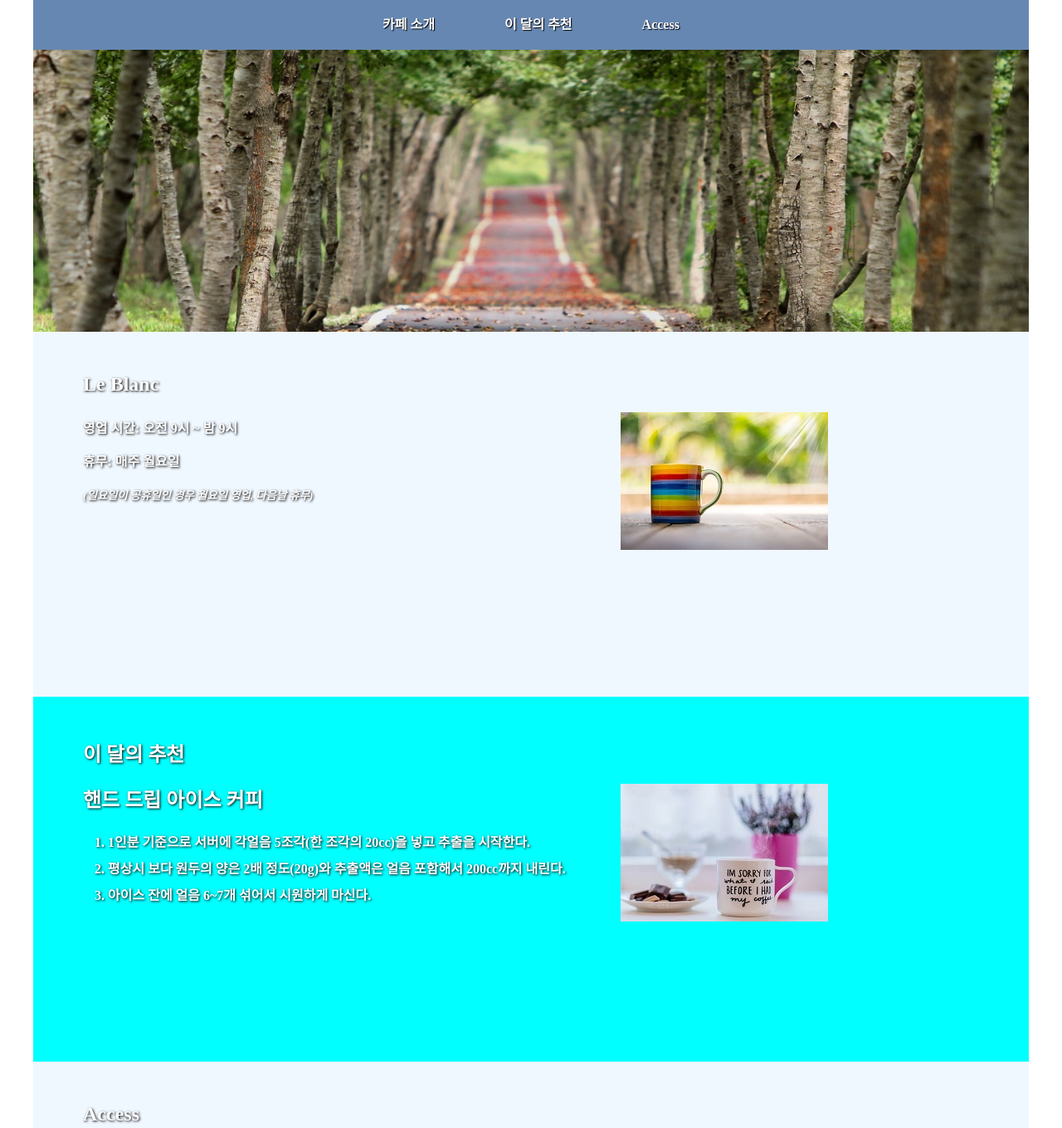
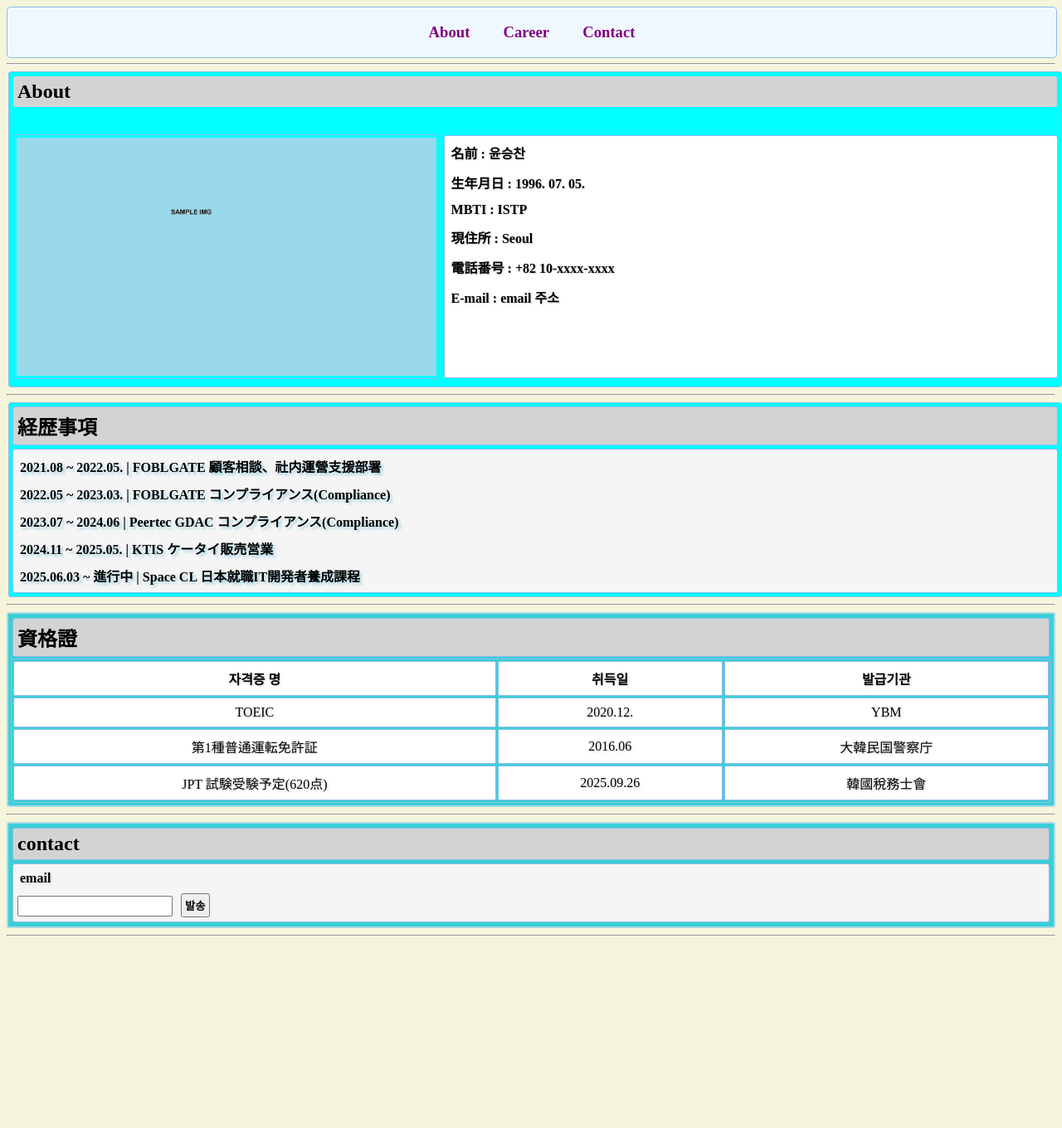
Before and after one commit to Chan0705/Html_Mysite, a plain HTML site: page index.html in a window 1280 px wide. Shown: the top 1360 px of the page at 83% size. After the commit the page ends 1137 px from the top, so only its background shows below. Drawn offline with Linux system fonts and the light colour scheme.

Commit message:
myprofile

```diff
--- a/css/css.css
+++ b/css/css.css
@@ -51,6 +51,7 @@ section {
 section:nth-of-type(2n) {
   background-color: cyan;
 }
+
 section .page-title {
   margin: 20px 0;
   color: white;
--- /dev/null
+++ b/css/monthlyCss.css
@@ -0,0 +1,315 @@
+/* * {
+  padding: 0;
+  margin: 0;
+} */
+
+/* body */
+
+body {
+  background-color: beige;
+}
+
+/* header */
+
+.container {
+  display: flex;
+  justify-content: center;
+  align-items: center;
+  width: 100%;
+  height: 60px;
+  background-color: aliceblue;
+  border: 1px solid rgb(139, 188, 236);
+  border-radius: 5px;
+}
+
+.nav {
+  display: flex;
+  gap: 40px;
+}
+
+.nav h3 {
+  margin: 0;
+}
+
+.nav a {
+  text-decoration: none;
+  color: purple;
+  text-shadow: 1px 1px 2px white;
+}
+
+.nav a:hover {
+  color: yellow;
+  text-shadow: 1px 1px 3px black;
+}
+
+/* main */
+
+/* about */
+
+.About {
+  display: grid;
+  flex-direction: column;
+  margin: 2px;
+  padding: 2px;
+  display: grid;
+  gap: 30px;
+  width: 100%;
+  height: 100%;
+  background-color: aqua;
+  border-radius: 3px;
+  border: 1px solid rgb(139, 188, 236);
+}
+
+.About h2 {
+  color: black;
+  margin: 3px;
+  padding: 5px;
+  background-color: lightgray;
+  border-radius: 3px;
+}
+
+.float {
+  display: flex;
+  justify-content: space-around;
+  align-items: center;
+  width: 100%;
+  height: 100%;
+}
+
+#about {
+  display: flex;
+  flex-direction: column;
+  flex-wrap: wrap;
+  border: 1px solid rgb(139, 188, 236);
+  margin: 2px;
+  padding: 2px;
+  width: 100%;
+  height: 100%;
+  background-color: white;
+  border-radius: 3px;
+  margin-bottom: 10px;
+}
+
+#about li {
+  list-style: none;
+  color: black;
+  font-weight: bold;
+  margin: 3px;
+  padding: 3px;
+  text-shadow: 1px 1px 2px lightgray;
+}
+
+/* img */
+
+.img {
+  margin: 3px;
+  margin-bottom: 10px;
+  padding: 3px;
+  width: 50%;
+  height: 100%;
+  border: 1px solid rgb(139, 188, 236);
+  border-radius: 3px;
+}
+
+/* 경력사항 */
+
+#career {
+  display: grid;
+  flex-direction: column;
+  border: 1px solid rgb(139, 188, 236);
+  border-radius: 3px;
+  padding: 2px;
+  margin: 2px;
+  width: 100%;
+  height: 100%;
+  background-color: aqua;
+}
+
+#career h2 {
+  color: black;
+  border: 1px solid rgb(139, 188, 236);
+  border-radius: 3px;
+  margin: 2px;
+  padding: 5px;
+  background-color: lightgray;
+}
+
+.career_ul {
+  border: 1px solid rgb(139, 188, 236);
+  border-radius: 3px;
+  margin: 2px;
+  padding: 2px;
+  background-color: whitesmoke;
+}
+
+.career_ul li {
+  display: flex;
+  flex-direction: column;
+  flex-wrap: wrap;
+  list-style: none;
+  color: black;
+  font-weight: bold;
+  margin: 3px;
+  padding: 3px;
+  text-shadow: 3px 3px 3px lightblue;
+}
+
+/* 자격증 */
+
+#table_css {
+  display: grid;
+  flex-direction: column;
+  border: 2px solid lightblue;
+  background-color: rgb(57, 208, 213);
+  border-radius: 3px;
+  padding: 3px;
+}
+
+#table_css h2 {
+  color: black;
+  border: 1px solid rgb(139, 188, 236);
+  border-radius: 3px;
+  margin: 2px;
+  padding: 5px;
+  background-color: lightgray;
+  border-radius: 3px;
+  text-shadow: 1px 1px 3px lightgray;
+}
+
+#table {
+  width: 100%;
+  height: 100%;
+  flex-direction: column;
+  border: 1px solid rgb(139, 188, 236);
+  border-radius: 3px;
+}
+
+#table th,
+#table td {
+  border: 1px solid rgb(139, 188, 236);
+  border-radius: 3px;
+  padding: 8px;
+  text-align: center;
+  background-color: white;
+  border-radius: 2px;
+  text-shadow: 1px 1px 3px lightgray;
+}
+
+/* contact */
+
+.contact {
+  display: grid;
+  flex-direction: column;
+  border: 2px solid lightblue;
+  background-color: rgb(57, 208, 213);
+  border-radius: 3px;
+  padding: 3px;
+}
+
+.contact h2 {
+  color: black;
+  border: 1px solid rgb(139, 188, 236);
+  border-radius: 3px;
+  margin: 2px;
+  padding: 5px;
+  background-color: lightgray;
+  border-radius: 3px;
+  text-shadow: 1px 1px 3px lightgray;
+}
+
+.form {
+  border: 1px solid rgb(139, 188, 236);
+  border-radius: 3px;
+  margin: 2px;
+  padding: 2px;
+  background-color: whitesmoke;
+}
+
+.form p {
+  list-style: none;
+  color: black;
+  font-weight: bold;
+  margin: 3px;
+  padding: 3px;
+  text-shadow: 1px 1px 3px lightgray;
+}
+
+#contact {
+  padding: 3px;
+  margin: 3px;
+}
+
+.button {
+  font-weight: bold;
+  padding: 3px;
+  margin: 3px;
+}
+
+.button:hover {
+  color: yellow;
+  background-color: lightblue;
+  text-shadow: 1px 1px 3px black;
+}
+
+/* 반응형 */
+
+/* Mobile */
+@media screen and (min-width: 500px) and (max-width: 880px) {
+  header {
+    height: 60px;
+  }
+
+  /*  main */
+  .img {
+    max-width: 300px;
+    height: 91%;
+  }
+
+  #about {
+    max-width: 500px;
+    height: 92%;
+  }
+
+  /* career */
+  .career ul {
+    width: 100%;
+    height: 280px;
+  }
+}
+
+/* 태블릿 */
+@media screen and (min-width: 881px) and (max-width: 1439px) {
+  header {
+    height: 60px;
+  }
+  .img {
+    max-width: 40%;
+    height: 95%;
+  }
+
+  #about {
+    width: 100%;
+    height: 95%;
+  }
+
+  /* career */
+  .career ul {
+    width: 100%;
+    height: 400px;
+  }
+}
+
+/* PC */
+@media screen and (min-width: 1440px) {
+  header {
+    height: 60px;
+  }
+
+  .img {
+    width: 40%;
+  }
+
+  #about {
+    width: 100%;
+  }
+}
--- a/index.html
+++ b/index.html
@@ -1,102 +1,119 @@
 <!DOCTYPE html>
-<html lang="en">
+<html lang="ko">
   <head>
     <meta charset="UTF-8" />
     <meta name="viewport" content="width=device-width, initial-scale=1.0" />
-    <title>Cafe Le Blanc</title>
-    <link rel="stylesheet" href="/css/css.css" />
+    <link rel="stylesheet" href="/css/monthlyCss.css" />
+    <title>MyProfile</title>
   </head>
   <body>
-    <div id="container">
+    <!-- 헤더 -->
     <header>
-        <!-- 상단메뉴 -->
-        <nav>
-          <ul id="main-nav">
-            <li><a href="#intro">카페 소개</a></li>
-            <li><a href="#choice">이 달의 추천</a></li>
-            <li><a href="#map">Access</a></li>
-          </ul>
+      <div class="container">
+        <nav class="nav">
+          <h3><a href="#">About</a></h3>
+          <h3><a href="#">Career</a></h3>
+          <h3><a href="#">Contact</a></h3>
         </nav>
-        <!-- 배경이미지 -->
-        <div id="main-pic">
-          <img src="img/header1.jpg" alt="메인 배경" />
       </div>
     </header>
+    <hr />
+
+    <!-- 메인 -->
     <main id="main">
-        <section id="intro">
-          <div class="page-title">
-            <h1>Le Blanc</h1>
-          </div>
-          <div class="content">
-            <!-- photo -->
-            <div class="photo">
-              <img src="img/cup-1.jpg" alt="커피잔" />
-            </div>
-            <!-- text -->
-            <div class="text">
-              <p>영업 시간: 오전 9시 ~ 밤 9시</p>
-              <p>
-                휴무: 매주 월요일<br />
-                <i
-                  ><small
-                    >(일요일이 공휴일인 경우 월요일 영업, 다음날 휴무)</small
-                  ></i
-                >
-              </p>
+      <section class="section">
+        <div class="About">
+          <h2>About</h2>
+          <div class="float">
+            <img
+              src="/MonthlyTest/img/IMG_SAMPLE.png"
+              alt="sample"
+              class="img"
+            />
+            <ul id="about">
+              <li>名前 : 윤승찬</li>
+              <li>生年月日 : 1996. 07. 05.</li>
+              <li>MBTI : ISTP</li>
+              <li>現住所 : Seoul</li>
+              <li>電話番号 : +82 10-xxxx-xxxx</li>
+              <li>E-mail : email 주소</li>
+            </ul>
           </div>
         </div>
-        </section>
-        <section id="choice">
-          <div class="page-title">
-            <h1>이 달의 추천</h1>
-          </div>
-          <div class="content">
-            <!-- photo -->
-            <div class="photo">
-              <img src="img/cup-2.jpg" alt="커피잔" />
-            </div>
-            <!-- text -->
-            <div class="text">
-              <h2>핸드 드립 아이스 커피</h2>
-              <ol>
+        <hr />
+
+        <!-- 경력사항 -->
+        <div>
+          <div id="career">
+            <h2>経歴事項</h2>
+            <div>
+              <ul class="career_ul">
                 <li>
-                  1인분 기준으로 서버에 각얼음 5조각(한 조각의 20cc)을 넣고
-                  추출을 시작한다.
+                  2021.08 ~ 2022.05. | FOBLGATE 顧客相談、社内運營支援部署
                 </li>
                 <li>
-                  평상시 보다 원두의 양은 2배 정도(20g)와 추출액은 얼음 포함해서
-                  200cc까지 내린다.
+                  2022.05 ~ 2023.03. | FOBLGATE コンプライアンス(Compliance)
                 </li>
-                <li>아이스 잔에 얼음 6~7개 섞어서 시원하게 마신다.</li>
-              </ol>
+                <li>
+                  2023.07 ~ 2024.06 | Peertec GDAC コンプライアンス(Compliance)
+                </li>
+                <li>2024.11 ~ 2025.05. | KTIS ケータイ販売営業</li>
+                <li>2025.06.03 ~ 進行中 | Space CL 日本就職IT開発者養成課程</li>
+              </ul>
             </div>
           </div>
-        </section>
-        <section id="map">
-          <div class="page-title">
-            <h1>Access</h1>
+          <hr />
+
+          <!-- 자격증  -->
+          <div id="table_css">
+            <h2>資格證</h2>
+            <div>
+              <table id="table">
+                <thead>
+                  <tr>
+                    <th>자격증 명</th>
+                    <th>취득일</th>
+                    <th>발급기관</th>
+                  </tr>
+                </thead>
+                <tbody>
+                  <tr>
+                    <td>TOEIC</td>
+                    <td>2020.12.</td>
+                    <td>YBM</td>
+                  </tr>
+                  <tr>
+                    <td>第1種普通運転免許証</td>
+                    <td>2016.06</td>
+                    <td>大韓民国警察庁</td>
+                  </tr>
+                  <tr>
+                    <td>JPT 試験受験予定(620点)</td>
+                    <td>2025.09.26</td>
+                    <td>韓國稅務士會</td>
+                  </tr>
+                </tbody>
+              </table>
             </div>
-          <div class="content">
-            <!-- photo -->
-            <div class="photo">
-              <img src="img/map.png" alt="카페약도" />
           </div>
-            <!-- text -->
-            <div class="text">
-              <p>서울시 금천구 가산디지털2로 123</p>
-              <p>7호선 가산디지털단지역 8번 출구</p>
+          <hr />
+          <!-- contact -->
+          <div class="contact">
+            <h2>contact</h2>
+            <div class="form">
+              <form action="" method="post">
+                <p>email</p>
+                <input type="text" name="contact" id="contact" />
+                <button class="button">발송</button>
+              </form>
+            </div>
           </div>
         </div>
       </section>
     </main>
-      <footer>
-        <ul id="bottom-menu">
-          <li><a href="">카페소개</a></li>
-          <li><a href="">개인정보 처리방침</a></li>
-          <li><a href="">이용약관</a></li>
-          <li><a href="">Access</a></li>
-        </ul>
-      </footer>
-    </div>
+
+    <!-- footer -->
+    <hr />
+    <footer></footer>
   </body>
 </html>
```
Also changed, not shown: Cafe_index/index.html (added, +102 -0 lines), Cafe_index/img/cup-1.jpg (renamed from img/cup-1.jpg), Cafe_index/img/cup-2.jpg (renamed from img/cup-2.jpg), Cafe_index/img/header1.jpg (renamed from img/header1.jpg), Cafe_index/img/map.png (renamed from img/map.png), Cafe_index/img/siba.webp (renamed from img/siba.webp), MonthlyTest/img/IMG_SAMPLE.png (added). Lines whose indentation alone changed are shown as unchanged.
